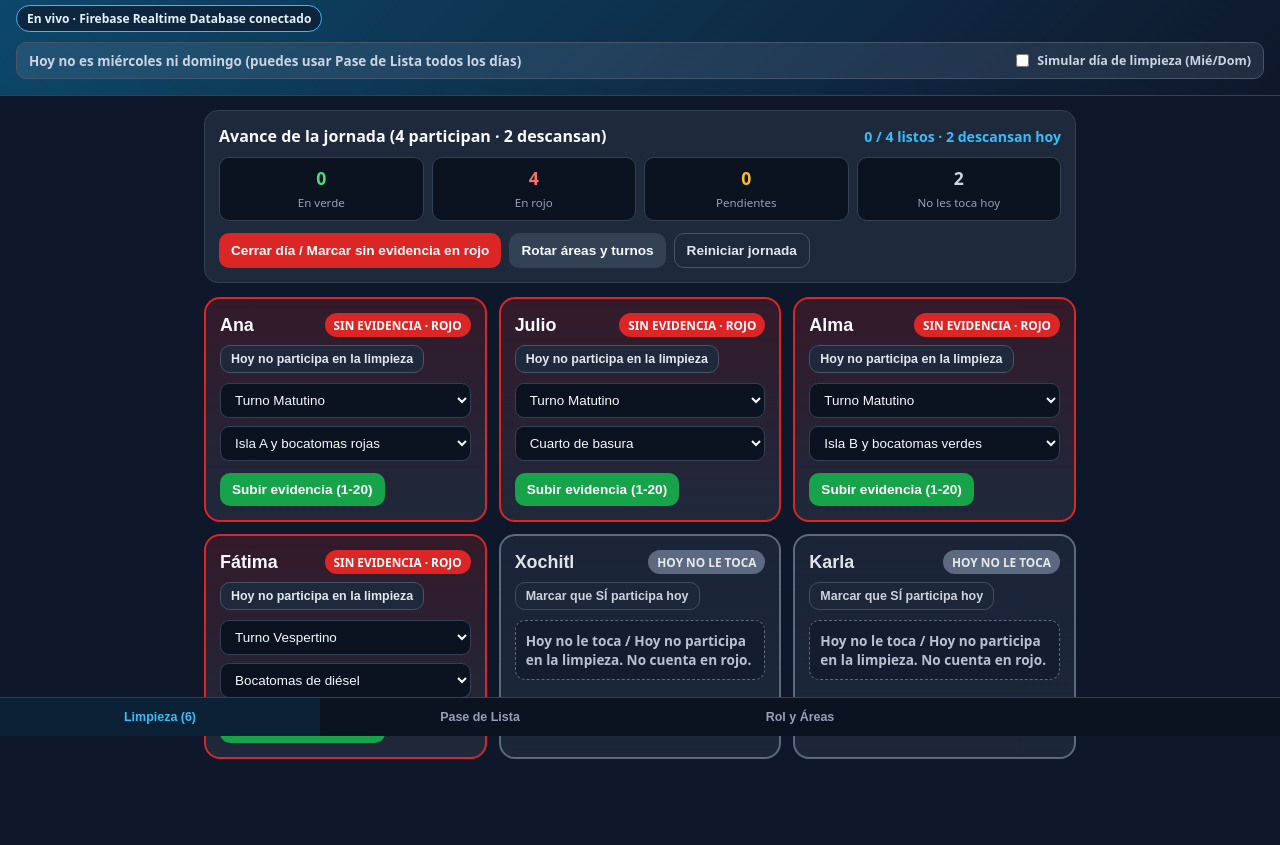
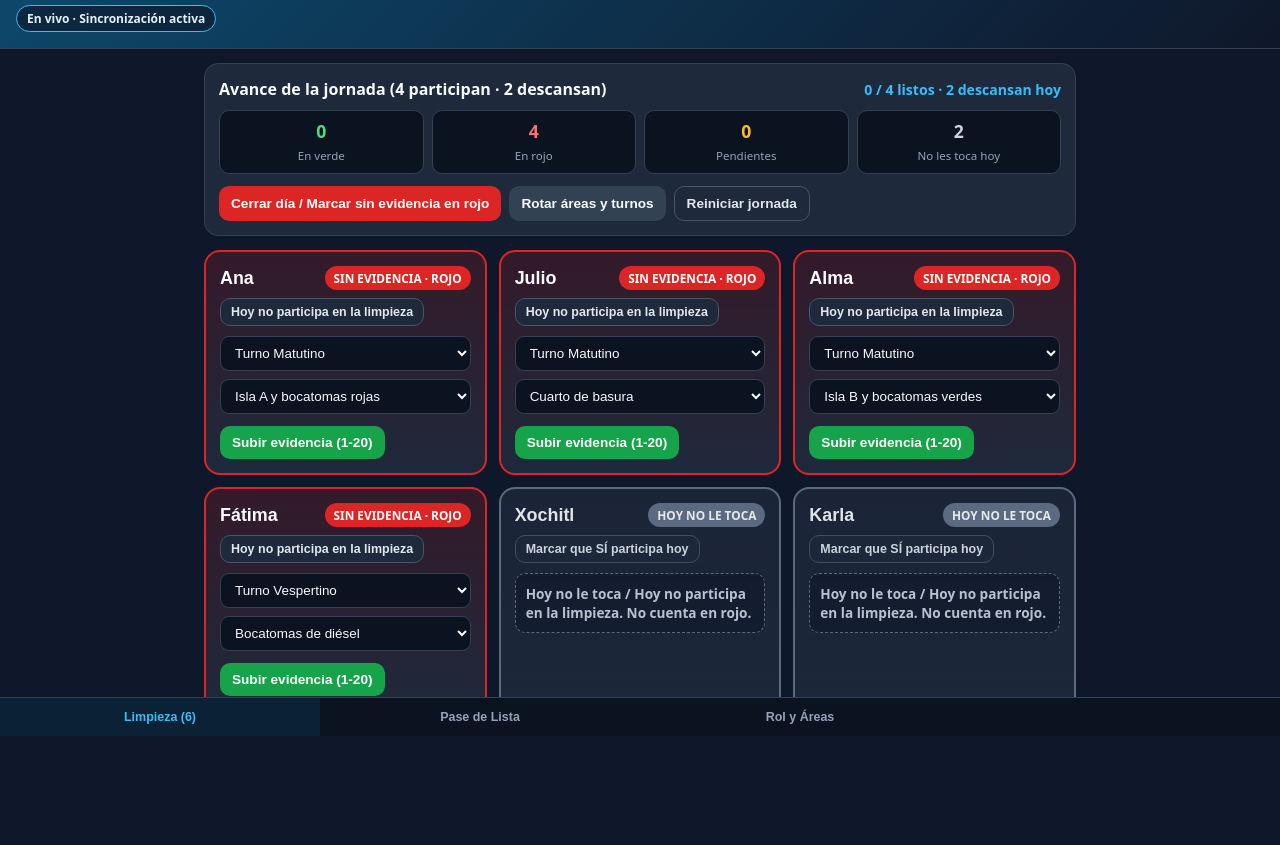
Before and after one commit to yosoyjuliocmb-bot/El-faro-de-Santander-, a plain HTML site: page index.html in a window 1280 px wide. Shown: the part 64-909 px from the top of the page. After the commit the page ends 874 px from the top, so only its background shows below. Drawn offline with Linux system fonts and the light colour scheme; no server answers.

Commit message:
Update index.html

```diff
--- a/index.html
+++ b/index.html
@@ -419,14 +419,7 @@
   <header>
     <h1 class="brand-title">Faro Santander — Limpieza y Mantenimiento</h1>
     <div class="brand-sub">Estación G500 · 6 cajeros · Limpieza Mié/Dom y Pase de Lista diario</div>
-    <span id="syncStatus" class="sync-pill">Modo local (pega tu firebaseConfig para tiempo real)</span>
-    <div id="dayBanner" class="day-banner day-active">
-      <span id="dayBannerText">Verificando día...</span>
-      <label style="font-size:0.78rem; display:flex; align-items:center; gap:5px; cursor:pointer;">
-        <input type="checkbox" id="simularJornada" />
-        Simular día de limpieza (Mié/Dom)
-      </label>
-    </div>
+    <span id="syncStatus" class="sync-pill">Conectado · Nube y respaldo local activos</span>
   </header>
 
   <main>
@@ -581,7 +574,7 @@
     ];
 
     const INTEGRANTES_INICIALES = ["Ana", "Julio", "Alma", "Fátima", "Xochitl", "Karla"];
-    const STORAGE_KEY = "faro_santander_limpieza_v13";
+    const STORAGE_KEY = "faro_santander_limpieza_v14";
 
     // =========================================================================
     // PEGA AQUÍ TU CONFIGURACIÓN DE FIREBASE (firebaseConfig)
@@ -612,10 +605,10 @@
         const app = initializeApp(firebaseConfig);
         const dbCloud = getDatabase(app);
         rutaNube = ref(dbCloud, "faroSantander/limpiezaJornada");
-        syncStatusEl.textContent = "En vivo · Firebase Realtime Database conectado";
+        syncStatusEl.textContent = "En vivo · Sincronización activa";
       } catch (err) {
         console.error("Error iniciando Firebase:", err);
-        syncStatusEl.textContent = "Error en Firebase · Usando respaldo local";
+        syncStatusEl.textContent = "Modo local · Respaldo guardado en el teléfono";
       }
     }
 
@@ -771,24 +764,7 @@
       });
     }
 
-    function actualizarBannerDia() {
-      const hoy = new Date().getDay();
-      const simular = document.getElementById("simularJornada").checked;
-      const esJornada = hoy === 0 || hoy === 3 || simular;
-      const banner = document.getElementById("dayBanner");
-      const text = document.getElementById("dayBannerText");
-
-      if (esJornada) {
-        banner.className = "day-banner day-active";
-        text.textContent = "Hoy toca jornada de limpieza y mantenimiento (Miércoles / Domingo)";
-      } else {
-        banner.className = "day-banner day-rest";
-        text.textContent = "Hoy no es miércoles ni domingo (puedes usar Pase de Lista todos los días)";
-      }
-    }
-
     function renderTablero(sincronizar = true) {
-      actualizarBannerDia();
       const grid = document.getElementById("gridFichas");
       grid.innerHTML = "";
 
@@ -1231,8 +1207,6 @@
       document.getElementById(`nav-${vista}`).classList.add("active");
     };
 
-    document.getElementById("simularJornada").addEventListener("change", actualizarBannerDia);
-
     // Configurar manifest y service worker para permitir instalación PWA en un solo archivo HTML
     (function setupPWA() {
       try {
```
